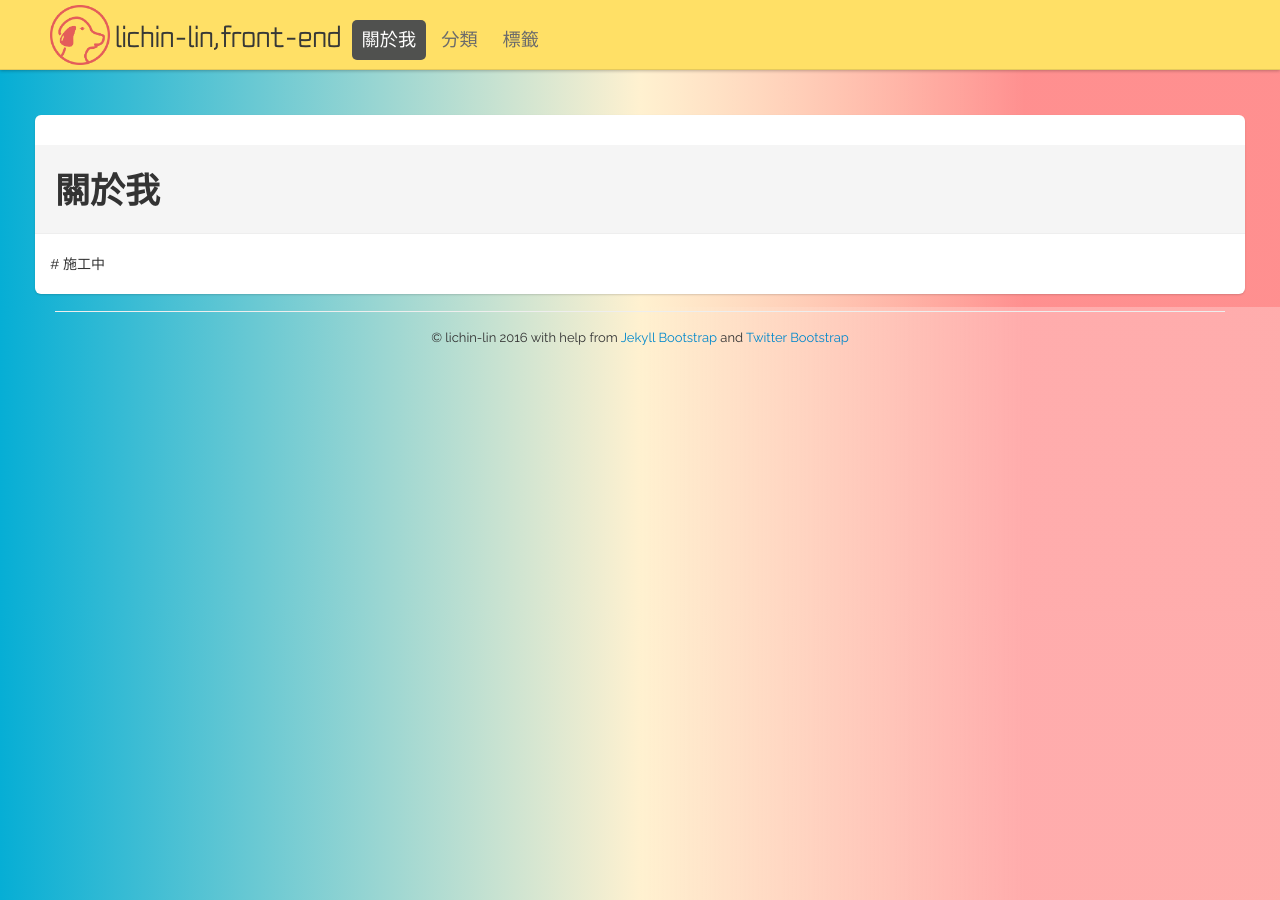
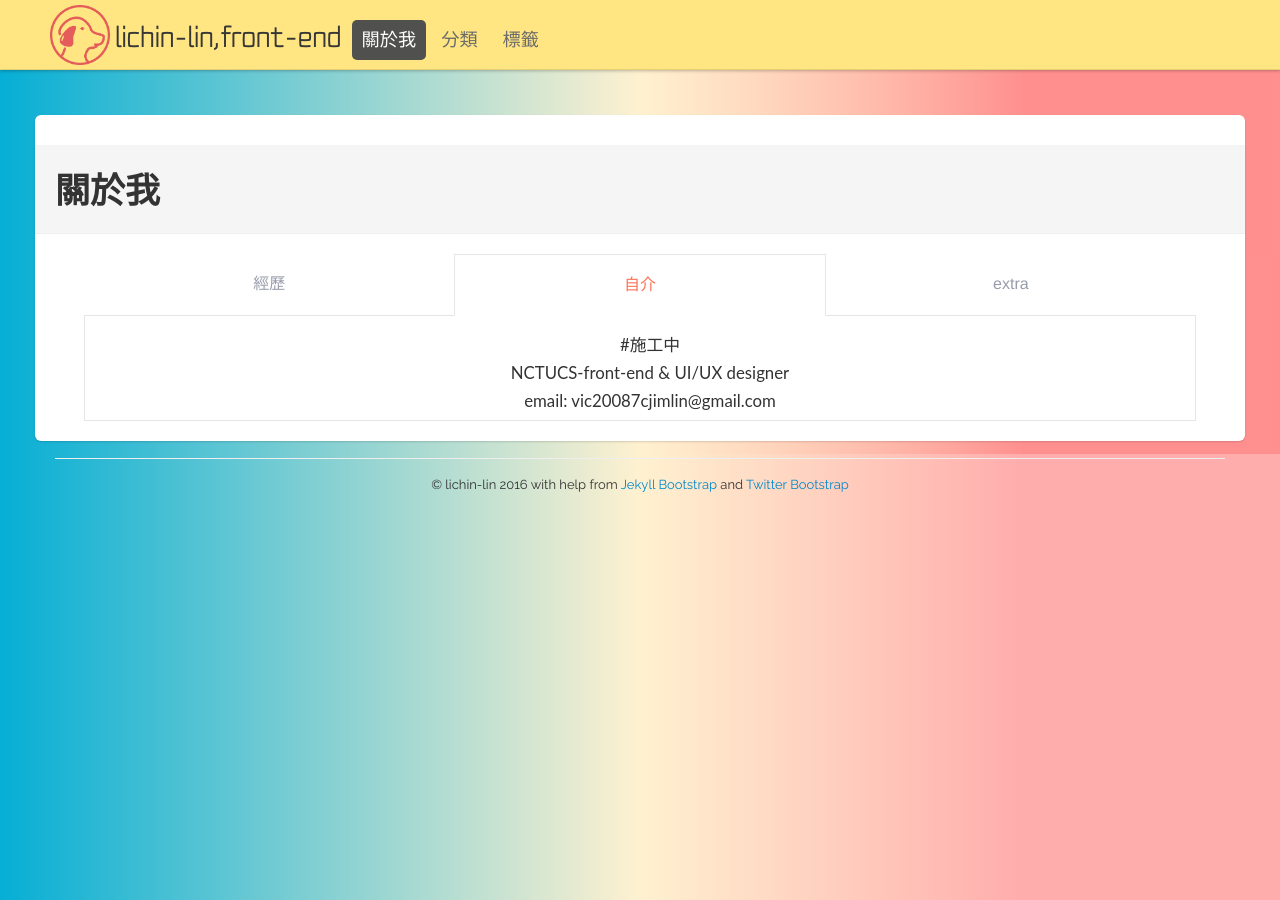
Before and after one commit to lichin-lin/lichin-lin.github.io, a Jekyll site: the page built from about.html, in a window 1280 px wide. Built offline with Jekyll 4.4.1, drawn with Linux system fonts in a browser that asks for light colours; nearby versions of some CDN libraries.

Commit message:
add about me intern info

```diff
--- a/about.html
+++ b/about.html
@@ -4,4 +4,73 @@
 header: About
 group: navigation
 ---
-# 施工中
+  <div class="about-tabs">
+    <!-- Begin inputs-->
+    <input id="tab-1" name="tabs-state" type="radio" checked="" class="tabs-state"/>
+    <input id="tab-2" name="tabs-state" type="radio" class="tabs-state"/>
+    <input id="tab-3" name="tabs-state" type="radio" class="tabs-state"/>
+    <input id="tab-4" name="tabs-state" type="radio" class="tabs-state"/>
+    <input id="tab-5" name="tabs-state" type="radio" class="tabs-state"/>
+    <!-- End inputs-->
+    <!-- Begin Labels-->
+    <div class="flex-tabs">
+      <label for="tab-1" class="about-tab">經歷</label>
+      <label for="tab-2" class="about-tab tab-notce" style="color:#FC7358;border-bottom:1px solid #fff">自介</label>
+      <label for="tab-3" class="about-tab">extra</label>
+    </div>
+    <!-- End Labels-->
+    <!-- Begin content-->
+    <div class="panel-content">
+      <div class="panel">
+        <!-- TABLE HERE-->
+        <div class="main">
+          <table>
+            <thead>
+              <tr>
+                <th>項目</th>
+                <th>時間</th>
+                <th>性質</th>
+                <th>簡述</th>
+              </tr>
+            </thead>
+            <tbody>
+              <tr>
+                <td data-th="項目">NCTU學聯會新生提問系統</td>
+                <td data-th="時間">2015/7~2015/8</td>
+                <td data-th="性質">全端</td>
+                <td data-th="簡述">以ROR為後端，搭配上響應式的網頁App</td>
+              </tr>
+              <tr>
+                <td data-th="項目">2015清交梅竹黑客松</td>
+                <td data-th="時間">2015/10/24~25</td>
+                <td data-th="性質">前端</td>
+                <td data-th="簡述">開發前端網頁UI/UX，搭配贊助企業所提供之API實作活動通知版</td>
+              </tr>
+              <tr>
+                <td data-th="項目">史丹創意設計室-實習生</td>
+                <td data-th="時間">2015/5~2015/11</td>
+                <td data-th="性質">前端</td>
+                <td data-th="簡述">串接民宿訂房API以及開發訂房平台後端網頁</td>
+              </tr>
+              <tr>
+                <td data-th="項目">NCTUOJ-前端設計</td>
+                <td data-th="時間">2016/2~</td>
+                <td data-th="性質">前端/設計</td>
+                <td data-th="簡述">製作logo以及登入表格UI</td>
+              </tr>
+            </tbody>
+          </table>
+        </div>
+        <!-- END TABLE-->
+      </div>
+      <div class="panel" style="display:block;">
+      	<p>#施工中</p>
+        <p>NCTUCS-front-end & UI/UX designer</p>
+        <p>email: vic20087cjimlin@gmail.com</p>
+      </div>
+      <div class="panel">
+        <p>#施工中</p>
+      </div>
+    </div>
+    <!-- End content-->
+</div>
--- a/assets/themes/twitter/css/style.css
+++ b/assets/themes/twitter/css/style.css
@@ -22,7 +22,7 @@
   font-size: 14px;
 }
 .row {
-  margin-left: -15px;
+  margin: 0 auto;
 }
 .row > [class*="span"] {
   margin-left: 10px;
@@ -32,16 +32,17 @@
   padding: 3px 0 3px 0;
   line-height: 150%;
 }
-.row div {
-  width: 95%;
+.row .span14 {
+  width: 100%;
+  margin: 0;
 }
-.row div .paragraph-seperate {
+.row .span14 .paragraph-seperate {
   position: relative;
   width: 50px;
   height: 50px;
   margin: 0 auto;
 }
-.row div .paragraph-seperate:before {
+.row .span14 .paragraph-seperate:before {
   position: absolute;
   content: "";
   width: 5px;
@@ -51,7 +52,7 @@
   background-color: #81c1b7;
   transform: rotate(60deg);
 }
-.row div .paragraph-seperate:after {
+.row .span14 .paragraph-seperate:after {
   position: absolute;
   content: "";
   width: 5px;
@@ -102,7 +103,7 @@
 .topbar .fill {
   width: 100%;
   height: 70px;
-  background-color: #ffe066;
+  background-color: #ffe682;
   background-image: none;
   -webkit-transition: all 0.4s ease;
   transition: all 0.4s ease;
@@ -154,7 +155,7 @@
   height: 60px;
   float: left;
   margin-top: 5px;
-  transition: all 0.25s ease;
+  transition: all 0.4s ease;
 }
 .topbar div>ul,
 .nav {
@@ -251,7 +252,7 @@
   position: relative;
   border-radius: 5px;
   display: inline-block;
-  background-color: #ffe066;
+  background-color: #ffe682;
 }
 .posts .tags li a {
   color: #50514f;
@@ -267,7 +268,7 @@
   height: 0;
   border-top: 7px solid transparent;
   border-bottom: 7px solid transparent;
-  border-left: 8px solid #ffe066;
+  border-left: 8px solid #ffe682;
   position: absolute;
   right: -7px;
   top: 6.5px;
@@ -287,6 +288,100 @@
 #disqus_thread,
 #dsq-app5 {
   display: none;
+}
+.about-tabs {
+  margin: 0 auto;
+  font-family: "Lato";
+  width: 95%;
+  text-align: center;
+  font-weight: 300;
+  font-style: normal;
+}
+.about-tabs label {
+  text-align: center;
+}
+.about-tabs .tabs-state {
+  display: none;
+}
+.about-tabs .flex-tabs {
+  display: -webkit-box;
+  display: -ms-flexbox;
+  display: -webkit-flex;
+  display: flex;
+  -webkit-box-pack: justify;
+  -webkit-justify-content: space-between;
+  -ms-flex-pack: justify;
+  justify-content: space-between;
+}
+.about-tabs .flex-tabs .about-tab {
+  -webkit-box-flex: 1;
+  -webkit-flex-grow: 1;
+  -ms-flex-positive: 1;
+  flex-grow: 1;
+}
+.about-tabs .about-tab {
+  padding: 20px 10px;
+  background-color: #fff;
+  color: #999cab;
+  font-size: 16px;
+  cursor: pointer;
+  border-bottom: 1px solid #e5e6ea;
+  font-weight: 400;
+  z-index: 1;
+}
+.panel-content .panel {
+  font-family: "Lato";
+  margin-top: -6px;
+  padding-top: 20px;
+  padding-left: 20px;
+  border: 1px solid #e5e6ea;
+  display: none;
+}
+.panel:first-of-type {
+  padding-left: 0;
+}
+.panel:last-of-type {
+  padding-bottom: 20px;
+}
+table {
+  font-family: 'Lato', sans-serif;
+  color: #999cab;
+  width: 100%;
+  margin-bottom:0;
+}
+table th {
+  letter-spacing: 1px;
+  white-space: normal;
+  font-size: 1.6em;
+  text-transform: uppercase;
+  background: #fff;
+  line-height: 1.125rem;
+  vertical-align: middle;
+  padding: 0.5rem 0.625rem 0.625rem;
+}
+table tbody tr:nth-child(odd) {
+  background-color: #fcd6cf;
+}
+table tr td {
+  font-size: 1.3em;
+  display: table-cell;
+  line-height: 1.125rem;
+  vertical-align: middle;
+  padding: 0.7rem 0.625rem 0.625rem;
+}
+td:nth-child(4){
+	width: 45%;
+}
+.tab-notce {
+  color: #13aa7f;
+  cursor: default;
+  border-top: 1px solid #e5e6ea;
+  border-right: 1px solid #e5e6ea;
+  border-bottom: 1px solid #fff;
+  border-left: 1px solid #e5e6ea;
+}
+.tab-active {
+  display: block;
 }
 @media (max-width: 768px) {
   .page-header h1 {
@@ -318,4 +413,29 @@
   .posts .tags span {
     font-size: 0.8em;
   }
+
+  thead tr th {
+      display: none;
+  }
+
+  tbody tr td {
+    display: block;
+    border-top:1px solid transparent;
+  }
+  tbody tr td:first-child {
+    padding-top: 1rem;
+  }
+  tbody tr td:last-child {
+    padding-bottom: 1rem;
+  }
+  tbody tr td:before {
+    display: block;
+    content: attr(data-th) ": ";
+    text-transform: uppercase;
+    width: 10rem;
+    padding: 10px 0 10px 0;
+  }
+  td:nth-child(4){
+    width: 95%;
+  }
 }
--- a/assets/themes/twitter/js/scroll-topbar.js
+++ b/assets/themes/twitter/js/scroll-topbar.js
@@ -30,3 +30,26 @@
 	$('.posts').removeClass('span14');
 	//$('.posts').addClass('span14');
 }
+
+
+$( ".about-tab" ).click(function() {
+  var index = $(".about-tab").index(this);
+
+  // ===== tab notification =====
+
+  $(".flex-tabs").children().removeClass("tab-notce").css({
+  	"color": "#999cab",
+  	"border-bottom": "1px solid #e5e6ea"
+  });
+
+  $(".flex-tabs").children().eq(index).addClass("tab-notce").css({
+  	"color": "#FC7358",
+  	"border-bottom": "1px solid #fff"
+  });
+
+  // ===== panel display =====
+
+  $(".panel-content").children().css("display","none");
+  $(".panel-content").children().eq(index).css("display","block");
+
+});
```
Also changed, not shown: assets/themes/twitter/css/style.styl (+102 -5 lines).
